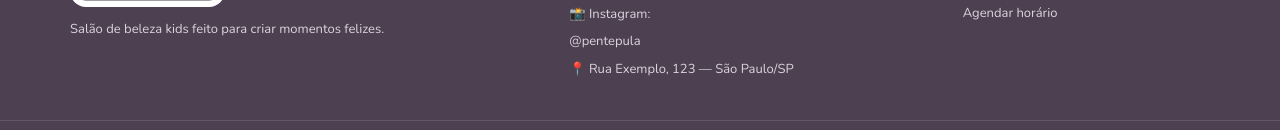
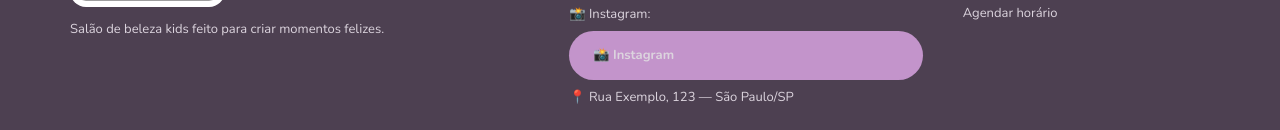
Before and after one commit to nnnnnnnnnnnnnnnnn843/sal-o1313233231, a plain HTML site: page index.html in a window 1280 px wide. Shown: the part 6248-6378 px from the top of the page. Drawn offline with nearby package versions, Linux system fonts and the light colour scheme; grey boxes are pictures that could not be loaded.

Commit message:
Update index.html

```diff
--- a/index.html
+++ b/index.html
@@ -176,7 +176,13 @@
 >
   💬 Agendar pelo WhatsApp
 </a> </p>
-        <p>📸 Instagram: <a href="https://www.instagram.com/pentepula/" target="_blank" rel="noopener noreferrer">@pentepula</a></p>
+        <p>📸 Instagram: <a
+  href="https://www.instagram.com/pentepula/"
+  target="_blank"
+  class="instagram-button"
+>
+  📸 Instagram
+</a></p>
         <p>📍 Rua Exemplo, 123 — São Paulo/SP</p>
       </div>
       <div>
```
